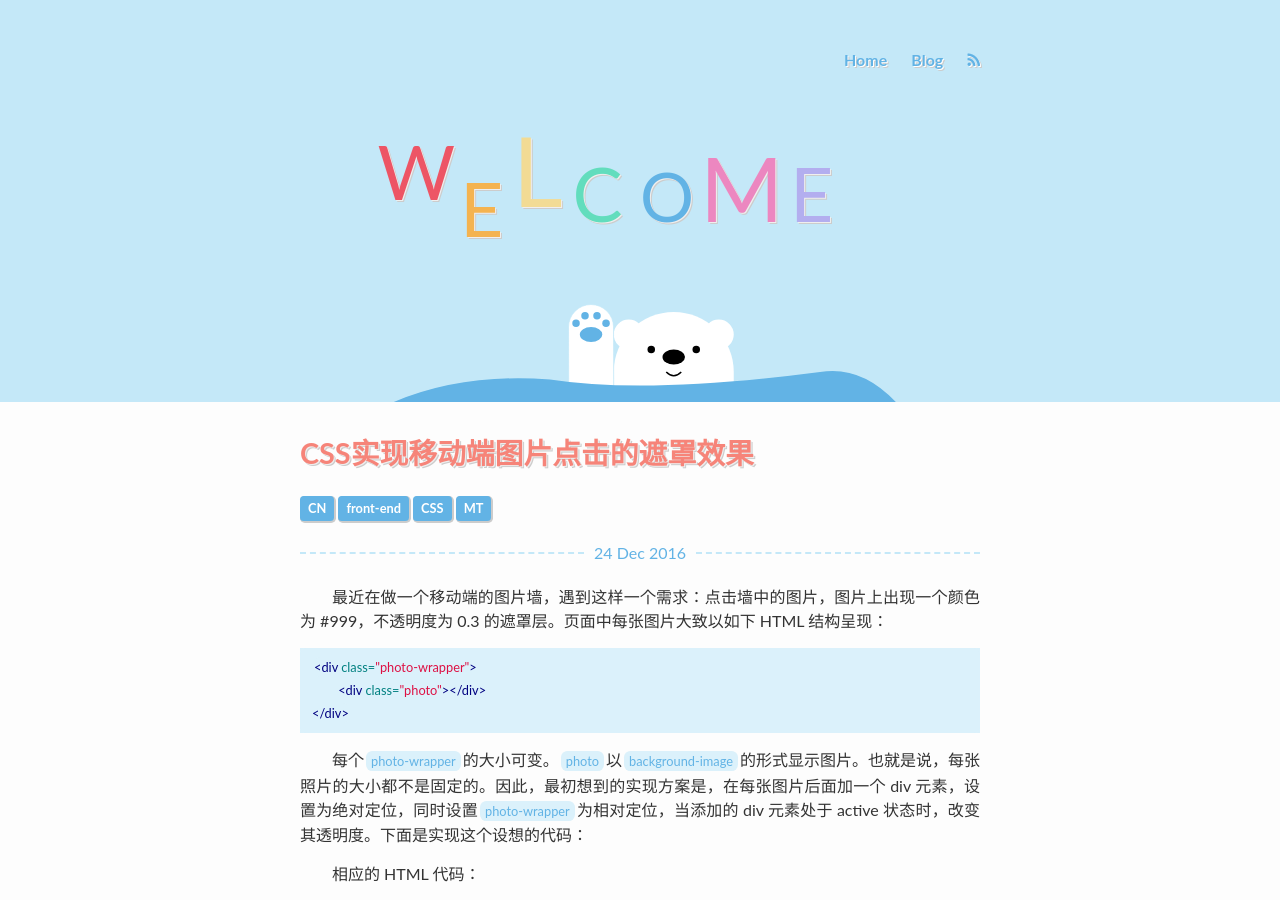
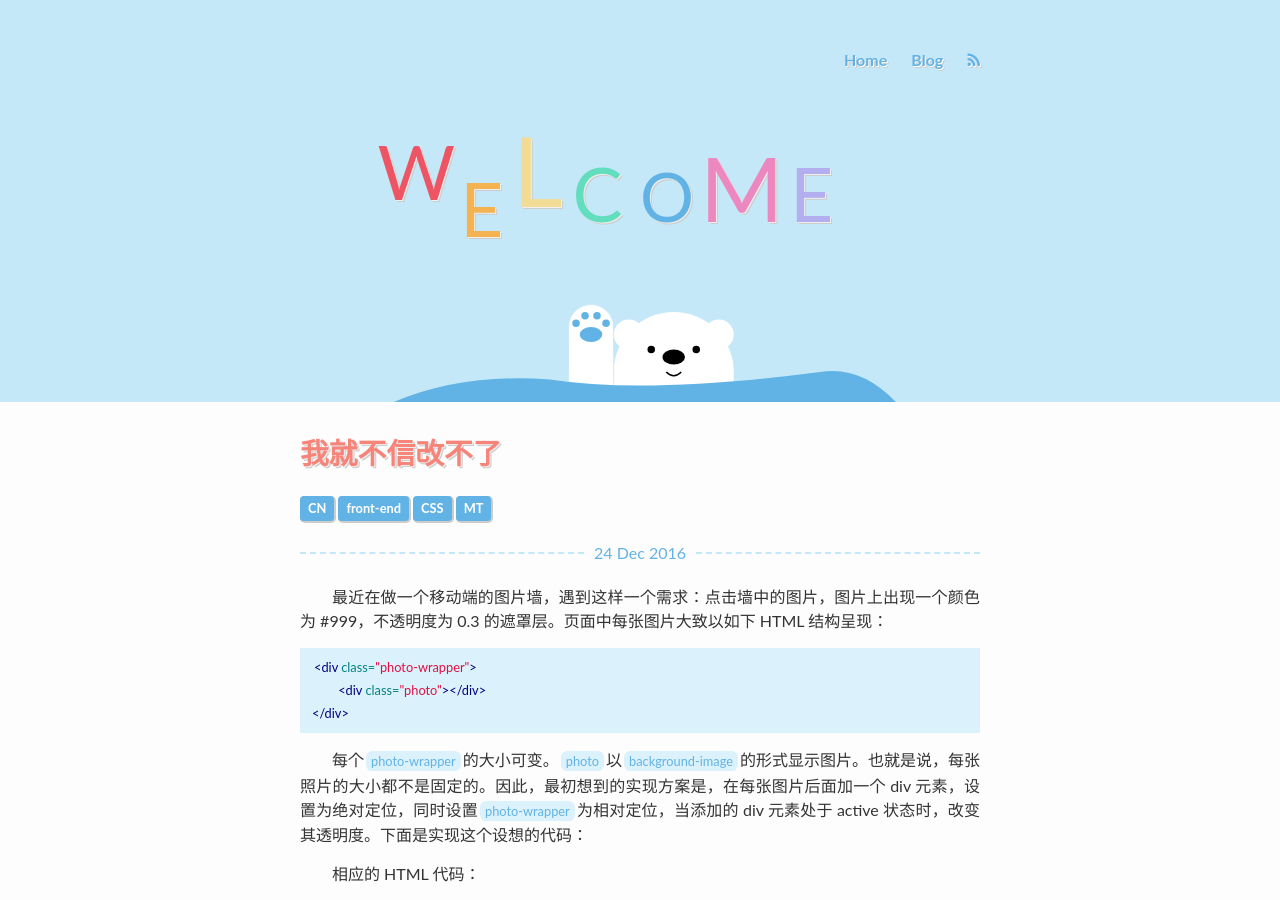
Before and after one commit to laomoxiong1/laomoxiong1.github.io, a Jekyll site: the page built from _posts/2016-12-24-photo-mask.md, in a window 1280 px wide and 900 px high. Built offline with Jekyll 4.4.1, drawn with Linux system fonts in a browser that asks for light colours; comment, search, counter and statistics services are not loaded.

Commit message:
Update 2016-12-24-photo-mask.md

```diff
--- a/_posts/2016-12-24-photo-mask.md
+++ b/_posts/2016-12-24-photo-mask.md
@@ -1,6 +1,6 @@
 ---
 layout: post
-title:  "CSS实现移动端图片点击的遮罩效果"
+title:  "我就不信改不了"
 date:   2016-12-24 22:12:30 +0800
 categories: [Front-end]
 excerpt: 如何在移动端实现图片点击时出现一个遮罩层的效果？最近踩了些坑，特此总结一下。
```
